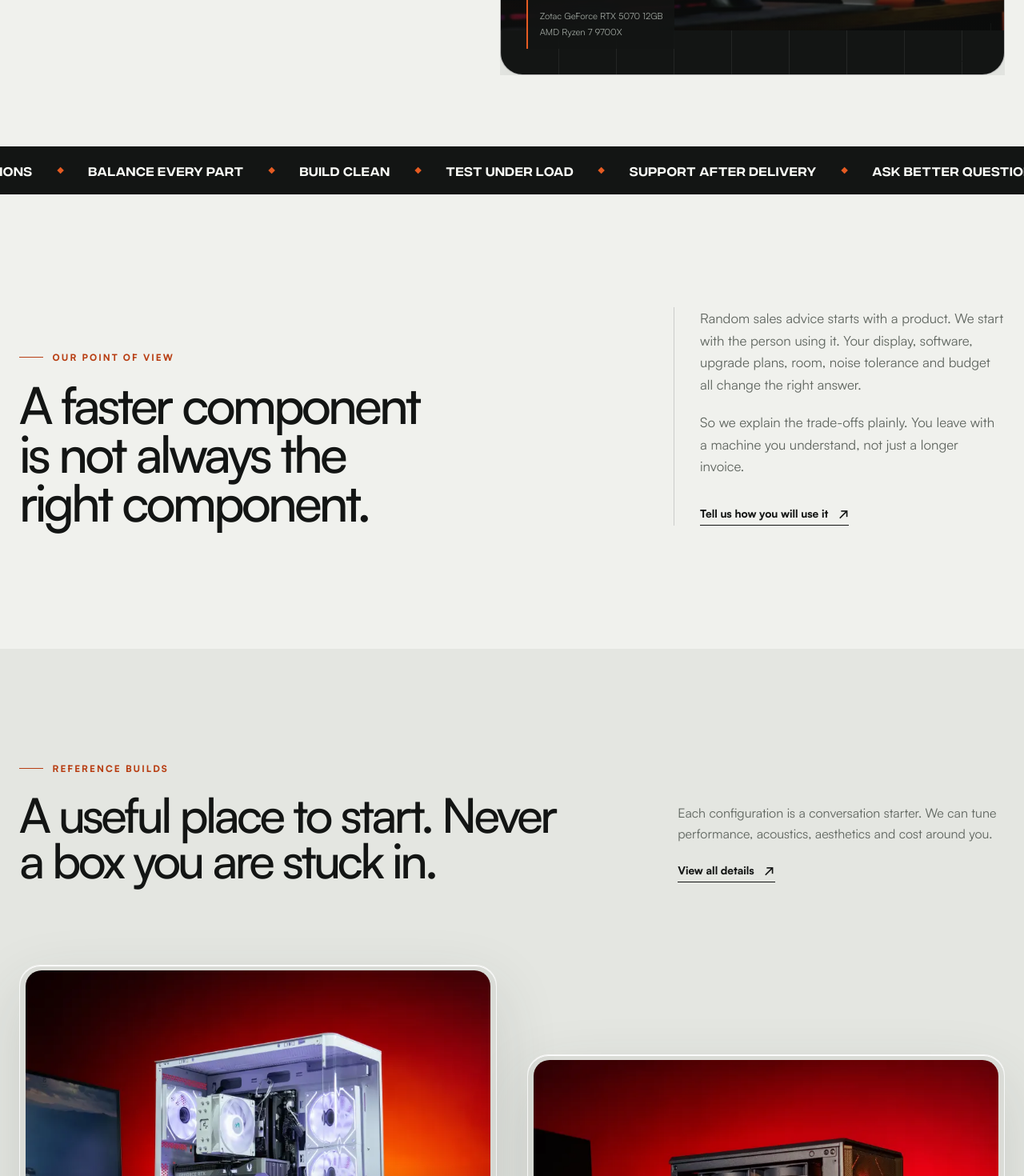
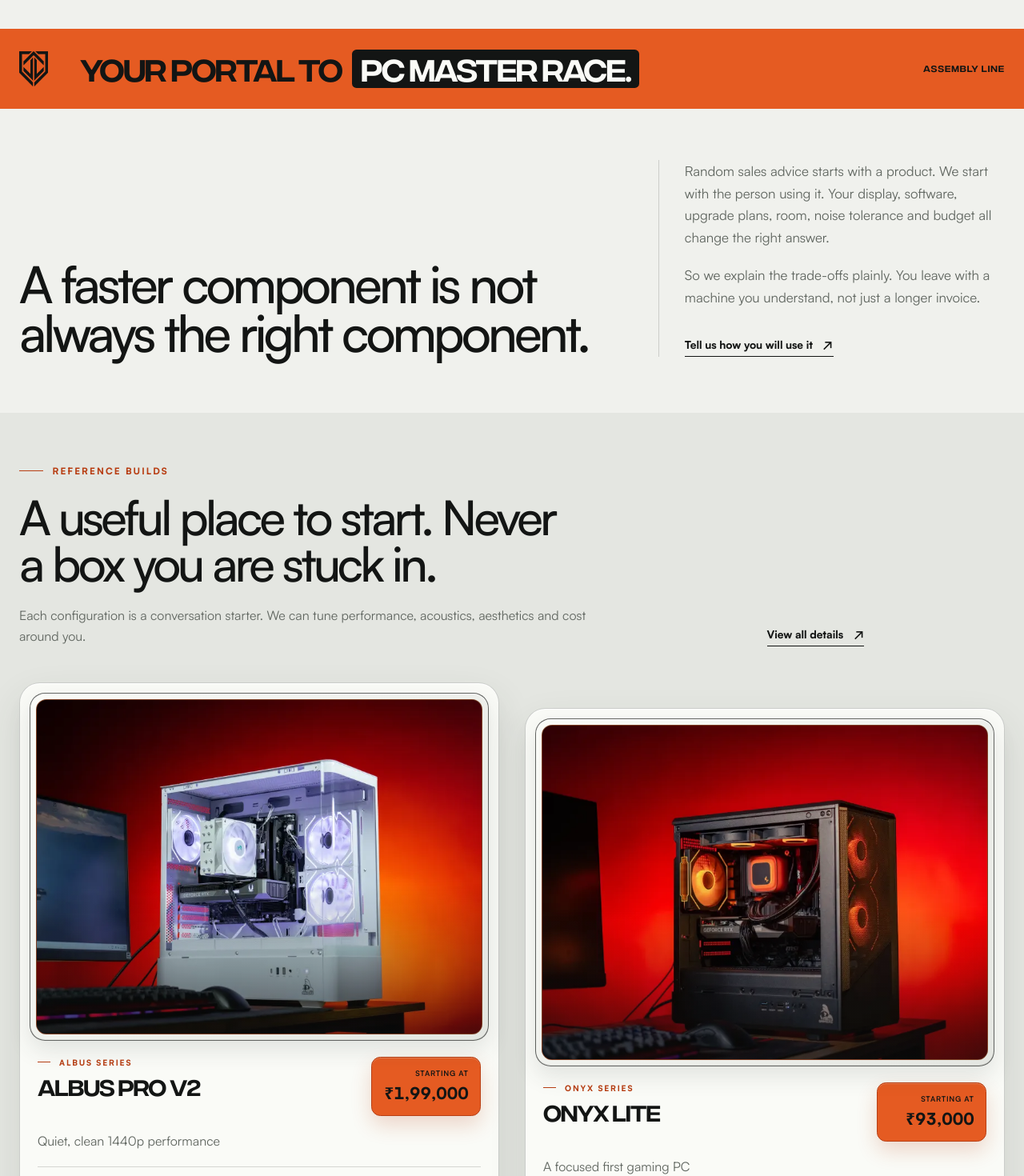
Before and after one commit to xomexh/assembly-line-website, a React (Vite) app: page / in a window 1280 px wide. Shown: the part 860-2330 px from the top of the page at 80% size. Built offline with nearby package versions, Linux system fonts and the light colour scheme.

Commit message:
Strengthen build pricing and social proof

```diff
--- a/src/Site.tsx
+++ b/src/Site.tsx
@@ -7,7 +7,7 @@
   useRef,
   useState,
 } from 'react';
-import { WhatsappLogo } from '@phosphor-icons/react';
+import { Quotes, Star, WhatsappLogo } from '@phosphor-icons/react';
 import {
   Link,
   NavLink,
@@ -367,7 +367,7 @@
   copy,
   action,
 }: {
-  eyebrow: string;
+  eyebrow?: string;
   title: string;
   copy?: string;
   action?: ReactNode;
@@ -375,7 +375,7 @@
   return (
     <div className="section-intro">
       <div>
-        <p className="eyebrow">{eyebrow}</p>
+        {eyebrow && <p className="eyebrow">{eyebrow}</p>}
         <h2>{title}</h2>
       </div>
       <div className="section-intro__aside">
@@ -398,7 +398,6 @@
 
       <section className="hero shell">
         <div className="hero__copy">
-          <p className="eyebrow hero__eyebrow">Custom PCs · Bhubaneswar</p>
           <h1>
             Built with you.<br />
             <span>Not sold to you.</span>
@@ -436,21 +435,16 @@
         </div>
       </section>
 
-      <section className="ticker" aria-label="How we build">
-        <div className="ticker__track">
-          <span>Ask better questions</span><i />
-          <span>Balance every part</span><i />
-          <span>Build clean</span><i />
-          <span>Test under load</span><i />
-          <span>Support after delivery</span><i />
-          <span aria-hidden="true">Ask better questions</span><i aria-hidden="true" />
-          <span aria-hidden="true">Balance every part</span><i aria-hidden="true" />
+      <section className="brand-tagline" aria-label="Assembly Line tagline">
+        <div className="shell brand-tagline__inner">
+          <span className="brand-tagline__mark" aria-hidden="true" />
+          <p>Your portal to <strong>PC master race.</strong></p>
+          <span className="brand-tagline__signature">Assembly Line</span>
         </div>
       </section>
 
       <section className="belief section shell">
         <Reveal className="belief__statement">
-          <p className="eyebrow">Our point of view</p>
           <h2>A faster component is not always the right component.</h2>
         </Reveal>
         <Reveal className="belief__copy" delay={120}>
@@ -487,18 +481,16 @@
       <section className="method section shell">
         <Reveal>
           <SectionIntro
-            eyebrow="The Assembly Line way"
             title="Three stages. One person accountable throughout."
           />
         </Reveal>
         <div className="method__grid">
           {[
-            ['01', 'Listen', 'We map your games, apps, monitor, budget and the upgrades you actually expect to make.'],
-            ['02', 'Explain', 'You get a balanced part list with the real trade-offs: where to spend, where to save and why.'],
-            ['03', 'Build + stay', 'We assemble, stress-test and tune the machine, then remain available when you need support.'],
-          ].map(([number, title, copy], index) => (
-            <Reveal className="method-card" delay={index * 90} key={number}>
-              <span className="method-card__number">{number}</span>
+            ['Listen', 'We map your games, apps, monitor, budget and the upgrades you actually expect to make.'],
+            ['Explain', 'You get a balanced part list with the real trade-offs: where to spend, where to save and why.'],
+            ['Build + stay', 'We assemble, stress-test and tune the machine, then remain available when you need support.'],
+          ].map(([title, copy], index) => (
+            <Reveal className="method-card" delay={index * 90} key={title}>
               <h3>{title}</h3>
               <p>{copy}</p>
             </Reveal>
@@ -524,18 +516,23 @@
         <div className="shell">
           <Reveal>
             <SectionIntro
-              eyebrow="From customers"
               title="The part we care about is what happens after the invoice."
             />
           </Reveal>
-          <div className="testimonial-grid">
+          <div className="testimonial-grid" aria-label="Customer testimonials" role="region" tabIndex={0}>
             {testimonials.map((testimonial, index) => (
-              <Reveal className="testimonial" delay={index * 100} key={testimonial.name}>
-                <span className="testimonial__mark">“</span>
+              <Reveal className={`testimonial testimonial--${index + 1}`} delay={index * 70} key={testimonial.name}>
+                <div className="testimonial__topline">
+                  <span className="testimonial__rating"><Star size={15} weight="fill" /> Five-star review</span>
+                  <Quotes className="testimonial__mark" size={30} weight="fill" aria-hidden="true" />
+                </div>
                 <blockquote>{testimonial.quote}</blockquote>
                 <footer>
-                  <strong>{testimonial.name}</strong>
-                  <span>{testimonial.context}</span>
+                  <span className="testimonial__avatar" aria-hidden="true">{testimonial.initials}</span>
+                  <span>
+                    <strong>{testimonial.name}</strong>
+                    <small>{testimonial.context}</small>
+                  </span>
                 </footer>
               </Reveal>
             ))}
@@ -578,7 +575,6 @@
     <section className="consultation-banner section">
       <div className="shell consultation-banner__inner">
         <Reveal>
-          <p className="eyebrow eyebrow--light">Start with a conversation</p>
           <h2>Tell us what the PC needs to do. We will help with the rest.</h2>
         </Reveal>
         <Reveal className="consultation-banner__action" delay={120}>
--- a/src/data.ts
+++ b/src/data.ts
@@ -88,12 +88,35 @@
     quote:
       'This place is just awesome. I got whatever I was looking for at an affordable price. These people are highly experienced in recommending the best gaming PC.',
     name: 'Santosh Bidhar',
+    initials: 'SB',
     context: 'Gaming PC customer',
+  },
+  {
+    quote:
+      'Will recommend this place if you are looking for a gaming PC at a reasonable price. The guys working there are also really friendly.',
+    name: 'Abhishek Das',
+    initials: 'AD',
+    context: 'Gaming PC customer',
+  },
+  {
+    quote:
+      'Great staff and professionalism at its peak. Highly recommended.',
+    name: 'Wedding Pandas',
+    initials: 'WP',
+    context: 'Business customer',
+  },
+  {
+    quote:
+      'Loved my new PC. It was carefully built in a single day by a very professional and well-organised team. They customise the build as per your budget and needs.',
+    name: 'Pritam Barik',
+    initials: 'PB',
+    context: 'Custom build customer',
   },
   {
     quote:
       'An excellent team with a solution-oriented approach. They listen to your problems patiently and assure a perfect tech solution. A perfect destination for new PC assembly.',
     name: 'The Fotowalla',
+    initials: 'TF',
     context: 'Professional customer',
   },
 ];
--- a/src/site.css
+++ b/src/site.css
@@ -52,8 +52,8 @@
 }
 
 .section {
-  padding-top: clamp(6rem, 11vw, 10rem);
-  padding-bottom: clamp(7rem, 12vw, 11rem);
+  padding-top: clamp(3.5rem, 5vw, 5rem);
+  padding-bottom: clamp(3.75rem, 5.5vw, 5.5rem);
 }
 
 .section--tinted {
@@ -437,11 +437,12 @@
 }
 
 .button--primary {
-  color: #fff;
+  color: var(--ink);
   background: var(--orange);
 }
 
 .button--primary:hover {
+  color: var(--paper-bright);
   background: var(--orange-deep);
 }
 
@@ -451,8 +452,8 @@
 }
 
 .button--paper:hover {
-  color: #fff;
-  background: var(--orange);
+  color: var(--paper-bright);
+  background: var(--orange-deep);
 }
 
 .button--full {
@@ -516,12 +517,12 @@
 
 .hero {
   display: grid;
-  min-height: calc(100dvh - var(--header-height));
+  min-height: min(50rem, calc(100dvh - var(--header-height)));
   grid-template-columns: minmax(0, 0.92fr) minmax(31rem, 1.08fr);
   align-items: center;
   gap: clamp(3rem, 5vw, 6rem);
-  padding-top: clamp(4rem, 7vw, 6.5rem);
-  padding-bottom: clamp(4rem, 7vw, 6.5rem);
+  padding-top: clamp(3rem, 5vw, 4.75rem);
+  padding-bottom: clamp(3rem, 5vw, 4.75rem);
 }
 
 .hero__copy {
@@ -589,7 +590,7 @@
   display: grid;
   grid-template-columns: repeat(3, minmax(0, 1fr));
   gap: 1rem;
-  margin-top: clamp(3rem, 6vw, 6rem);
+  margin-top: clamp(2.25rem, 3.5vw, 3.5rem);
   padding-top: 1.2rem;
   border-top: 1px solid var(--line);
 }
@@ -611,7 +612,7 @@
 
 .hero-stage {
   position: relative;
-  min-height: clamp(36rem, 68vw, 49rem);
+  min-height: clamp(34rem, 54vw, 43rem);
   overflow: hidden;
   border: 1px solid rgba(255, 255, 255, 0.7);
   border-radius: 1.75rem;
@@ -744,34 +745,50 @@
   border-bottom: 1px solid;
 }
 
-.ticker {
-  overflow: hidden;
-  padding-block: 1.15rem;
+.brand-tagline {
+  color: var(--ink);
+  background: var(--orange);
+}
+
+.brand-tagline__inner {
+  display: grid;
+  grid-template-columns: 2.75rem minmax(0, 1fr) auto;
+  gap: clamp(1rem, 2.5vw, 2.5rem);
+  align-items: center;
+  padding-block: clamp(1.15rem, 2vw, 1.65rem);
+}
+
+.brand-tagline__mark {
+  width: 2.25rem;
+  height: 2.75rem;
+  background: var(--ink);
+  mask: url('/brand-mark.webp') center / contain no-repeat;
+  -webkit-mask: url('/brand-mark.webp') center / contain no-repeat;
+}
+
+.brand-tagline p {
+  margin: 0;
+  font-family: var(--font-display);
+  font-size: clamp(1.6rem, 3vw, 3.25rem);
+  letter-spacing: -0.045em;
+  line-height: 0.95;
+  text-transform: uppercase;
+}
+
+.brand-tagline strong {
+  display: inline-block;
+  margin-left: 0.18em;
+  border-radius: 0.35rem;
+  padding: 0.18em 0.28em 0.14em;
   color: var(--paper-bright);
   background: var(--ink);
 }
 
-.ticker__track {
-  display: flex;
-  width: max-content;
-  align-items: center;
-  gap: 2rem;
-  animation: ticker 30s linear infinite;
+.brand-tagline__signature {
   font-family: var(--font-display);
-  font-size: clamp(0.8rem, 1.2vw, 1.05rem);
-  letter-spacing: 0.04em;
+  font-size: 0.7rem;
+  letter-spacing: 0.08em;
   text-transform: uppercase;
-}
-
-.ticker__track i {
-  width: 0.35rem;
-  height: 0.35rem;
-  background: var(--orange);
-  transform: rotate(45deg);
-}
-
-@keyframes ticker {
-  to { transform: translateX(-42%); }
 }
 
 .reveal {
@@ -790,7 +807,7 @@
 .belief {
   display: grid;
   grid-template-columns: minmax(0, 1.25fr) minmax(20rem, 0.75fr);
-  gap: clamp(4rem, 10vw, 10rem);
+  gap: clamp(3rem, 6vw, 6rem);
   align-items: end;
 }
 
@@ -826,10 +843,8 @@
 
 .section-intro {
   display: grid;
-  grid-template-columns: minmax(0, 1.3fr) minmax(18rem, 0.7fr);
-  gap: 4rem;
-  align-items: end;
-  margin-bottom: clamp(4rem, 8vw, 7rem);
+  gap: 1.5rem;
+  margin-bottom: clamp(2.25rem, 3.5vw, 3.5rem);
 }
 
 .section-intro h2 {
@@ -838,12 +853,15 @@
 }
 
 .section-intro__aside {
-  display: grid;
-  gap: 1.4rem;
-  justify-items: start;
+  display: flex;
+  max-width: 66rem;
+  align-items: end;
+  justify-content: space-between;
+  gap: 2rem;
 }
 
 .section-intro__aside > p {
+  max-width: 46rem;
   margin: 0;
   color: var(--muted);
   font-size: 1rem;
@@ -853,12 +871,30 @@
 .build-showcase__grid {
   display: grid;
   grid-template-columns: repeat(2, minmax(0, 1fr));
-  gap: 3rem clamp(1.5rem, 3vw, 3rem);
+  gap: clamp(1.5rem, 2.5vw, 2.5rem);
   align-items: start;
 }
 
 .build-showcase__grid > :nth-child(even) {
-  margin-top: 7rem;
+  margin-top: 2rem;
+}
+
+.build-card {
+  border: 1px solid rgba(19, 21, 20, 0.2);
+  border-radius: 1.6rem;
+  padding: 0.72rem 0.72rem 1.35rem;
+  background: var(--paper-bright);
+  box-shadow:
+    inset 0 1px 0 rgba(255, 255, 255, 0.95),
+    0 1.2rem 3rem rgba(52, 60, 55, 0.11);
+  transition: box-shadow 500ms var(--nav-ease), transform 500ms var(--nav-ease);
+}
+
+.build-card:hover {
+  box-shadow:
+    inset 0 1px 0 rgba(255, 255, 255, 1),
+    0 1.8rem 4.5rem rgba(52, 60, 55, 0.16);
+  transform: translateY(-0.3rem);
 }
 
 .build-card__media-shell,
@@ -867,14 +903,14 @@
   display: block;
   width: 100%;
   min-width: 0;
-  border: 1px solid rgba(255, 255, 255, 0.78);
-  border-radius: 1.65rem;
-  padding: 0.42rem;
-  background: rgba(19, 21, 20, 0.045);
+  border: 1px solid rgba(19, 21, 20, 0.64);
+  border-radius: 1.2rem;
+  padding: 0.48rem;
+  background: linear-gradient(135deg, var(--paper-bright), var(--paper-deep));
   box-shadow:
     inset 0 1px 0 rgba(255, 255, 255, 0.96),
-    inset 0 -1px 0 rgba(19, 21, 20, 0.05),
-    0 1.8rem 5rem rgba(52, 60, 55, 0.14);
+    inset 0 -1px 0 rgba(19, 21, 20, 0.08),
+    0 0.75rem 1.8rem rgba(52, 60, 55, 0.12);
   transform-origin: center;
 }
 
@@ -885,9 +921,9 @@
 .build-card:hover .build-card__media-shell {
   box-shadow:
     inset 0 1px 0 rgba(255, 255, 255, 1),
-    inset 0 -1px 0 rgba(19, 21, 20, 0.05),
-    0 2.3rem 6rem rgba(52, 60, 55, 0.2);
-  transform: translateY(-0.35rem);
+    inset 0 -1px 0 rgba(19, 21, 20, 0.08),
+    0 1rem 2.4rem rgba(52, 60, 55, 0.16);
+  transform: translateY(-0.12rem);
 }
 
 .build-card__image {
@@ -895,7 +931,8 @@
   display: block;
   aspect-ratio: 4 / 3;
   overflow: hidden;
-  border-radius: 1.25rem;
+  border: 1px solid rgba(229, 91, 34, 0.46);
+  border-radius: 0.82rem;
   background: var(--ink-soft);
 }
 
@@ -940,7 +977,7 @@
 }
 
 .build-card__body {
-  padding-top: 1.5rem;
+  padding: 1.25rem 0.65rem 0;
 }
 
 .build-card__heading {
@@ -964,18 +1001,19 @@
   min-width: 8.6rem;
   gap: 0.15rem;
   margin: 0;
-  border: 1px solid rgba(255, 255, 255, 0.72);
-  border-radius: 0.95rem;
-  padding: 0.68rem 0.8rem;
-  background: rgba(250, 251, 247, 0.72);
-  box-shadow: inset 0 1px 0 rgba(255, 255, 255, 0.9), 0 0.8rem 2rem rgba(52, 60, 55, 0.08);
+  border: 1px solid var(--orange-deep);
+  border-radius: 0.72rem;
+  padding: 0.78rem 0.9rem;
+  color: var(--ink);
+  background: var(--orange);
+  box-shadow: inset 0 1px 0 rgba(255, 255, 255, 0.22), 0 0.7rem 1.6rem rgba(184, 63, 20, 0.2);
   font-variant-numeric: tabular-nums;
   text-align: right;
   white-space: nowrap;
 }
 
 .build-card__price span {
-  color: var(--muted);
+  color: var(--ink);
   font-size: 0.58rem;
   font-weight: 650;
   letter-spacing: 0.08em;
@@ -983,7 +1021,7 @@
 }
 
 .build-card__price strong {
-  font-size: 1rem;
+  font-size: 1.28rem;
   font-weight: 850;
 }
 
@@ -1012,7 +1050,7 @@
 
 .method-card {
   position: relative;
-  min-height: 22rem;
+  min-height: 17rem;
   padding: 2rem clamp(1.5rem, 3vw, 3.25rem) 2rem 0;
   border-right: 1px solid var(--line);
 }
@@ -1025,15 +1063,8 @@
   border-right: 0;
 }
 
-.method-card__number {
-  color: var(--orange-deep);
-  font-size: 0.7rem;
-  font-weight: 800;
-  letter-spacing: 0.1em;
-}
-
 .method-card h3 {
-  margin: 8rem 0 1rem;
+  margin: 4.75rem 0 1rem;
   font-size: clamp(1.8rem, 3vw, 3.2rem);
   font-weight: 500;
   letter-spacing: -0.05em;
@@ -1055,8 +1086,8 @@
   display: grid;
   overflow: hidden;
   grid-template-columns: minmax(0, 1.1fr) minmax(20rem, 0.9fr);
-  gap: 5rem;
-  padding: clamp(3rem, 6vw, 6.5rem);
+  gap: 3.5rem;
+  padding: clamp(2.75rem, 4.5vw, 4.5rem);
   color: var(--paper-bright);
   background: var(--ink);
 }
@@ -1108,50 +1139,104 @@
 
 .testimonial-grid {
   display: grid;
-  grid-template-columns: minmax(0, 1.25fr) minmax(22rem, 0.75fr);
-  gap: clamp(2rem, 5vw, 6rem);
-  align-items: end;
+  grid-template-columns: repeat(12, minmax(0, 1fr));
+  gap: 1.25rem;
 }
 
 .testimonial {
-  padding-top: 2rem;
-  border-top: 1px solid var(--line);
-}
-
-.testimonial:nth-child(2) {
-  margin-bottom: 7rem;
+  display: flex;
+  min-height: 15.5rem;
+  flex-direction: column;
+  border: 1px solid rgba(19, 21, 20, 0.18);
+  border-radius: 1.2rem;
+  padding: clamp(1.4rem, 2.4vw, 2.25rem);
+  background: var(--paper-bright);
+  box-shadow: 0 0.9rem 2.2rem rgba(52, 60, 55, 0.08);
+}
+
+.testimonial--1 {
+  min-height: 32.25rem;
+  grid-column: span 7;
+  grid-row: span 2;
+}
+
+.testimonial--2,
+.testimonial--3 {
+  grid-column: span 5;
+}
+
+.testimonial--4,
+.testimonial--5 {
+  grid-column: span 6;
+}
+
+.testimonial__topline {
+  display: flex;
+  align-items: center;
+  justify-content: space-between;
+  gap: 1rem;
+}
+
+.testimonial__rating {
+  display: inline-flex;
+  align-items: center;
+  gap: 0.45rem;
+  color: var(--orange-deep);
+  font-size: 0.68rem;
+  font-weight: 800;
+  letter-spacing: 0.06em;
+  text-transform: uppercase;
 }
 
 .testimonial__mark {
-  display: block;
-  height: 4.5rem;
-  color: var(--orange);
-  font-family: Georgia, serif;
-  font-size: 7rem;
-  line-height: 1;
+  flex: 0 0 auto;
+  color: rgba(229, 91, 34, 0.3);
 }
 
 .testimonial blockquote {
-  margin: 1rem 0 3rem;
-  font-size: clamp(1.7rem, 3vw, 3.5rem);
+  margin: 2rem 0 2.5rem;
+  font-size: clamp(1.15rem, 1.6vw, 1.65rem);
   font-weight: 450;
-  letter-spacing: -0.045em;
-  line-height: 1.16;
+  letter-spacing: -0.03em;
+  line-height: 1.32;
   text-wrap: pretty;
 }
 
-.testimonial:nth-child(2) blockquote {
-  font-size: clamp(1.35rem, 2vw, 2.25rem);
+.testimonial--1 blockquote {
+  margin-top: auto;
+  font-size: clamp(1.65rem, 2.3vw, 2.55rem);
+  line-height: 1.12;
 }
 
 .testimonial footer {
-  display: grid;
-  gap: 0.2rem;
-}
-
-.testimonial footer span {
+  display: flex;
+  align-items: center;
+  gap: 0.8rem;
+  margin-top: auto;
+}
+
+.testimonial footer > span:last-child {
+  display: grid;
+  gap: 0.05rem;
+}
+
+.testimonial footer small {
   color: var(--muted);
   font-size: 0.8rem;
+}
+
+.testimonial__avatar {
+  display: grid;
+  width: 2.5rem;
+  height: 2.5rem;
+  flex: 0 0 auto;
+  place-items: center;
+  border: 1px solid rgba(229, 91, 34, 0.38);
+  border-radius: 50%;
+  color: var(--orange-deep);
+  background: rgba(229, 91, 34, 0.08);
+  font-size: 0.68rem;
+  font-weight: 850;
 }
 
 .notes-list {
@@ -1163,7 +1248,7 @@
   grid-template-columns: 4rem minmax(16rem, 1fr) minmax(18rem, 0.8fr) auto;
   gap: 2rem;
   align-items: center;
-  padding-block: 2.1rem;
+  padding-block: 1.55rem;
   border-bottom: 1px solid var(--line);
 }
 
@@ -1211,7 +1296,7 @@
   position: relative;
   display: grid;
   grid-template-columns: minmax(0, 1.3fr) minmax(18rem, 0.7fr);
-  gap: 5rem;
+  gap: 3.5rem;
   align-items: end;
 }
 
@@ -1233,10 +1318,10 @@
 
 .page-hero {
   display: grid;
-  min-height: min(42rem, 78dvh);
+  min-height: min(34rem, 68dvh);
   align-content: end;
-  padding-top: 8rem;
-  padding-bottom: clamp(5rem, 9vw, 8rem);
+  padding-top: 5.5rem;
+  padding-bottom: clamp(3.75rem, 6vw, 5.5rem);
   border-bottom: 1px solid var(--line);
 }
 
@@ -1300,14 +1385,21 @@
 
 .catalog__list {
   display: grid;
+  gap: 1.5rem;
+  padding-top: 1.5rem;
 }
 
 .catalog-build {
   display: grid;
   grid-template-columns: minmax(24rem, 0.95fr) minmax(0, 1.05fr);
-  gap: clamp(3rem, 7vw, 8rem);
-  padding-block: clamp(4rem, 8vw, 8rem);
-  border-bottom: 1px solid var(--line);
+  gap: clamp(2.5rem, 5vw, 5rem);
+  border: 1px solid rgba(19, 21, 20, 0.2);
+  border-radius: 1.6rem;
+  padding: clamp(1rem, 2vw, 1.5rem);
+  background: var(--paper-bright);
+  box-shadow:
+    inset 0 1px 0 rgba(255, 255, 255, 0.95),
+    0 1.25rem 3rem rgba(52, 60, 55, 0.1);
   scroll-margin-top: 6rem;
 }
 
@@ -1325,7 +1417,8 @@
   min-width: 0;
   aspect-ratio: 4 / 3;
   overflow: hidden;
-  border-radius: 1.25rem;
+  border: 1px solid rgba(229, 91, 34, 0.46);
+  border-radius: 0.82rem;
   background: var(--ink-soft);
 }
 
@@ -1333,7 +1426,7 @@
   display: flex;
   flex-direction: column;
   justify-content: space-between;
-  padding-block: 0.5rem;
+  padding: 0.65rem clamp(0.5rem, 1vw, 1rem) 0.65rem 0;
 }
 
 .catalog-build__title {
@@ -1358,23 +1451,21 @@
   gap: 0.22rem;
   justify-items: end;
   margin: 0;
-  border: 1px solid rgba(255, 255, 255, 0.78);
-  border-radius: 1.05rem;
-  padding: 0.92rem 1rem;
-  background:
-    linear-gradient(135deg, rgba(255, 255, 255, 0.86), rgba(231, 234, 229, 0.74)),
-    var(--paper-bright);
+  border: 1px solid var(--orange-deep);
+  border-radius: 0.78rem;
+  padding: 0.95rem 1.08rem;
+  color: var(--ink);
+  background: var(--orange);
   box-shadow:
-    inset 0 1px 0 rgba(255, 255, 255, 0.96),
-    inset 0 -1px 0 rgba(19, 21, 20, 0.05),
-    0 1rem 2.6rem rgba(52, 60, 55, 0.1);
+    inset 0 1px 0 rgba(255, 255, 255, 0.22),
+    0 0.8rem 1.9rem rgba(184, 63, 20, 0.22);
   font-variant-numeric: tabular-nums;
   text-align: right;
   white-space: nowrap;
 }
 
 .catalog-build__price span {
-  color: var(--muted);
+  color: var(--ink);
   font-size: 0.62rem;
   font-weight: 650;
   letter-spacing: 0.08em;
@@ -1382,7 +1473,7 @@
 }
 
 .catalog-build__price strong {
-  font-size: clamp(1.35rem, 2vw, 1.75rem);
+  font-size: clamp(1.55rem, 2.2vw, 2rem);
   font-weight: 850;
   letter-spacing: -0.035em;
 }
@@ -1395,7 +1486,7 @@
 }
 
 .spec-list {
-  margin: 3rem 0;
+  margin: 2.1rem 0;
 }
 
 .spec-list div {
@@ -1960,7 +2051,7 @@
   .hero {
     min-height: auto;
     grid-template-columns: 1fr;
-    gap: 4rem;
+    gap: 3rem;
   }
 
   .hero h1 {
@@ -2004,10 +2095,12 @@
 
   .section-intro__aside {
     max-width: 35rem;
+    align-items: start;
+    flex-direction: column;
   }
 
   .build-showcase__grid > :nth-child(even) {
-    margin-top: 4rem;
+    margin-top: 1.5rem;
   }
 
   .method__grid {
@@ -2023,7 +2116,7 @@
   }
 
   .method-card h3 {
-    margin-top: 4rem;
+    margin-top: 1rem;
   }
 
   .offers-peek__panel {
@@ -2035,12 +2128,26 @@
   }
 
   .testimonial-grid {
-    grid-template-columns: 1fr;
-  }
-
-  .testimonial:nth-child(2) {
-    max-width: 75%;
-    margin: 0 0 0 auto;
+    grid-template-columns: repeat(2, minmax(0, 1fr));
+  }
+
+  .testimonial,
+  .testimonial--1,
+  .testimonial--2,
+  .testimonial--3,
+  .testimonial--4,
+  .testimonial--5 {
+    min-height: 20rem;
+    grid-column: span 1;
+    grid-row: auto;
+  }
+
+  .testimonial--1 {
+    grid-column: 1 / -1;
+  }
+
+  .testimonial--1 blockquote {
+    font-size: clamp(1.7rem, 4vw, 2.5rem);
   }
 
   .note-row {
@@ -2092,9 +2199,33 @@
     font-size: 0.92rem;
   }
 
+  .brand-tagline__inner {
+    grid-template-columns: 2.25rem minmax(0, 1fr);
+    gap: 0.85rem;
+  }
+
+  .brand-tagline__mark {
+    width: 1.85rem;
+    height: 2.2rem;
+  }
+
+  .brand-tagline p {
+    font-size: clamp(1.4rem, 7vw, 2rem);
+    line-height: 1.02;
+  }
+
+  .brand-tagline strong {
+    margin-top: 0.16em;
+    margin-left: 0;
+  }
+
+  .brand-tagline__signature {
+    display: none;
+  }
+
   .section {
-    padding-top: 5.5rem;
-    padding-bottom: 6rem;
+    padding-top: 4.25rem;
+    padding-bottom: 4.5rem;
   }
 
   .eyebrow {
@@ -2103,8 +2234,8 @@
   }
 
   .hero {
-    gap: 3rem;
-    padding-top: 3.5rem;
+    gap: 2.5rem;
+    padding-top: 2.75rem;
     padding-bottom: 2rem;
   }
 
@@ -2126,7 +2257,7 @@
 
   .hero__proof {
     gap: 0.6rem;
-    margin-top: 3.5rem;
+    margin-top: 2.5rem;
   }
 
   .hero__proof strong {
@@ -2138,7 +2269,7 @@
   }
 
   .hero-stage {
-    min-height: 30rem;
+    min-height: 27rem;
     width: 100%;
     min-width: 0;
     margin-inline: 0;
@@ -2171,7 +2302,7 @@
 
   .build-showcase__grid {
     grid-template-columns: 1fr;
-    gap: 4rem;
+    gap: 1.25rem;
   }
 
   .build-showcase__grid > :nth-child(even) {
@@ -2180,10 +2311,11 @@
 
   .build-card__heading {
     display: grid;
-    gap: 0.8rem;
+    gap: 1rem;
   }
 
   .build-card__price {
+    width: 100%;
     justify-items: start;
     text-align: left;
   }
@@ -2201,13 +2333,32 @@
     padding: 3rem 1.25rem;
   }
 
-  .testimonial:nth-child(2) {
-    max-width: 100%;
+  .testimonial-grid {
+    display: flex;
+    overflow-x: auto;
+    gap: 1rem;
+    padding-bottom: 0.8rem;
+    scroll-padding-inline: 0.15rem;
+    scroll-snap-type: x mandatory;
+    scrollbar-width: thin;
+  }
+
+  .testimonial,
+  .testimonial--1,
+  .testimonial--2,
+  .testimonial--3,
+  .testimonial--4,
+  .testimonial--5 {
+    min-height: 22rem;
+    flex: 0 0 min(86vw, 22rem);
+    scroll-snap-align: start;
   }
 
   .testimonial blockquote,
-  .testimonial:nth-child(2) blockquote {
-    font-size: 1.65rem;
+  .testimonial--1 blockquote {
+    margin-top: 1.75rem;
+    font-size: 1.18rem;
+    line-height: 1.3;
   }
 
   .note-row {
@@ -2220,8 +2371,8 @@
   }
 
   .page-hero {
-    min-height: 34rem;
-    padding-top: 5rem;
+    min-height: 29rem;
+    padding-top: 4rem;
   }
 
   .page-hero h1 {
```
